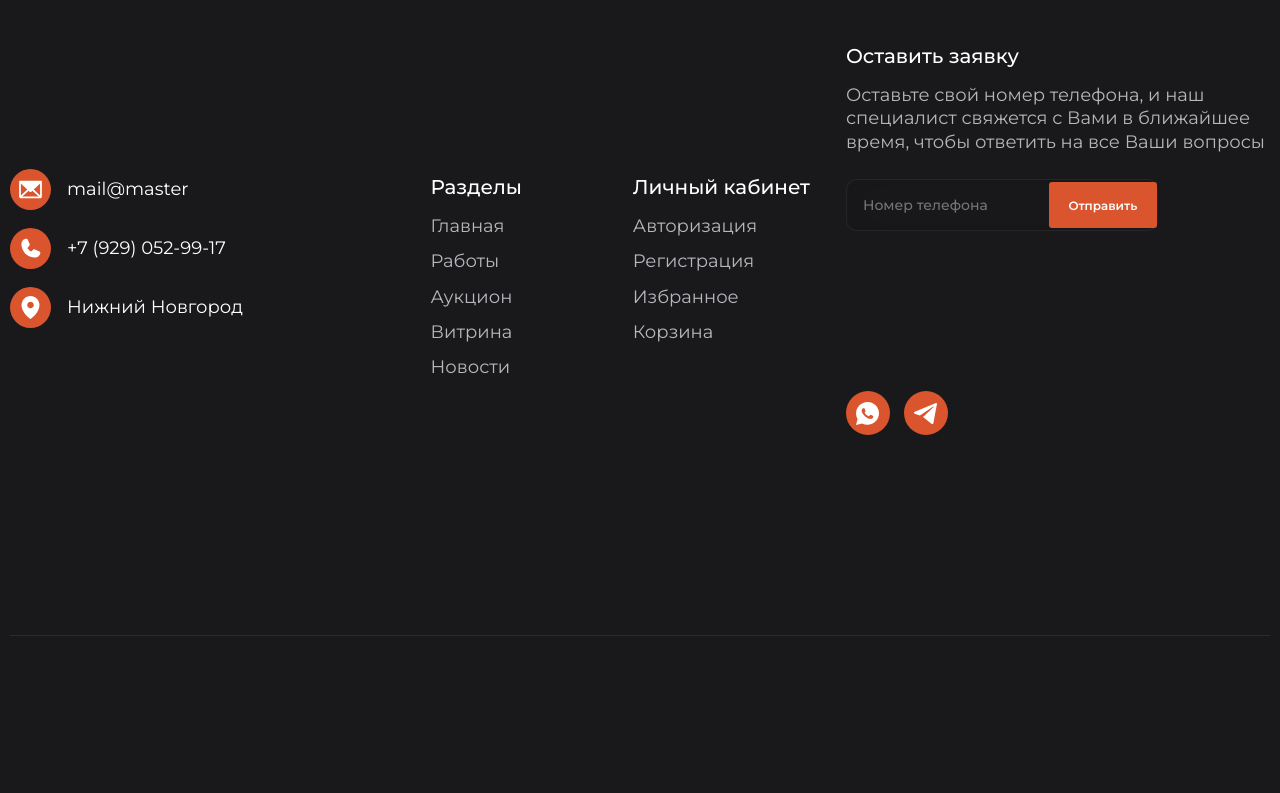
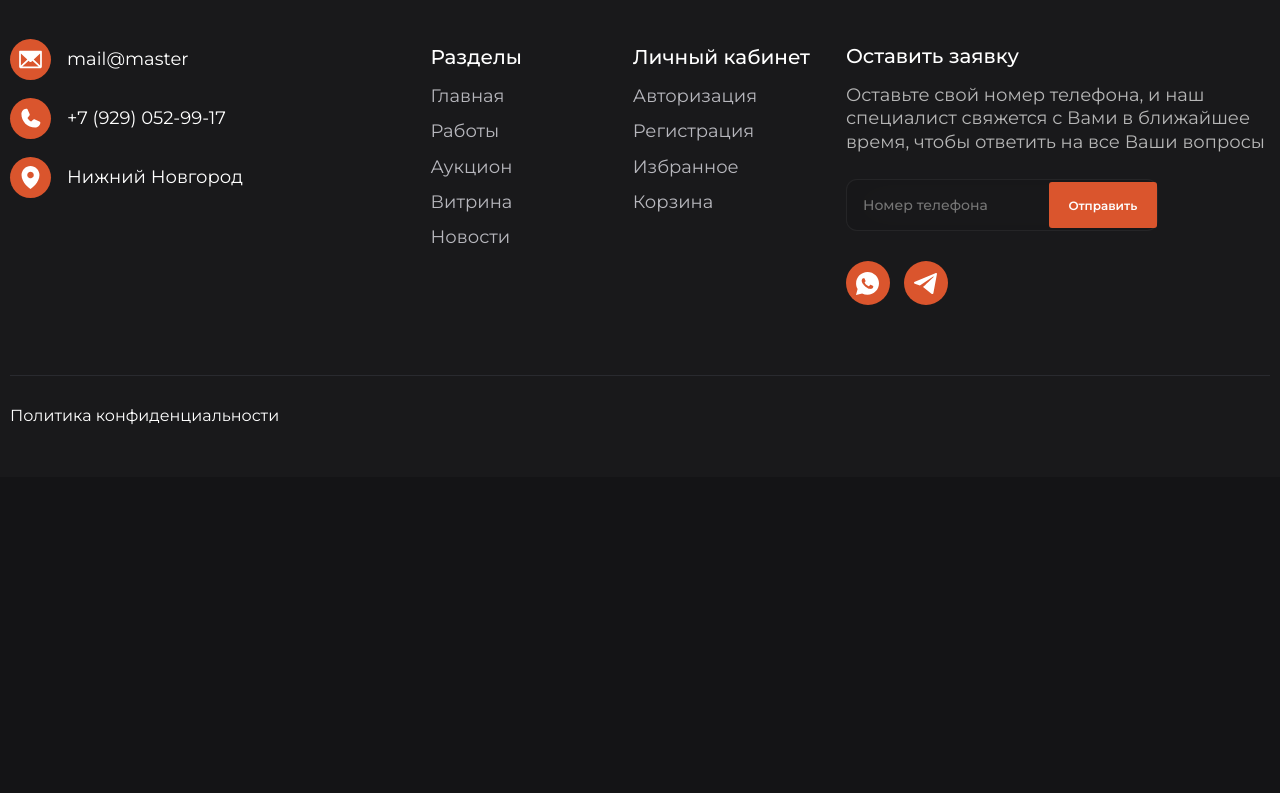
Before and after one commit to lilkost/master1, a plain HTML site: page mains.html in a window 1280 px wide. Shown: the part 1509-2302 px from the top of the page. After the commit the page ends 1986 px from the top, so only its background shows below. Drawn offline with nearby package versions, Linux system fonts and the light colour scheme; some packages are replaced by stand-ins of ours; a script that the page names is missing.

Commit message:
Add files via upload

```diff
--- a/mains.html
+++ b/mains.html
@@ -112,7 +112,7 @@
     li{
         margin-bottom: 20px;
     }
-    ul{
+    ul.list{
         padding-block: 130px !important;
     }
 </style>
```
